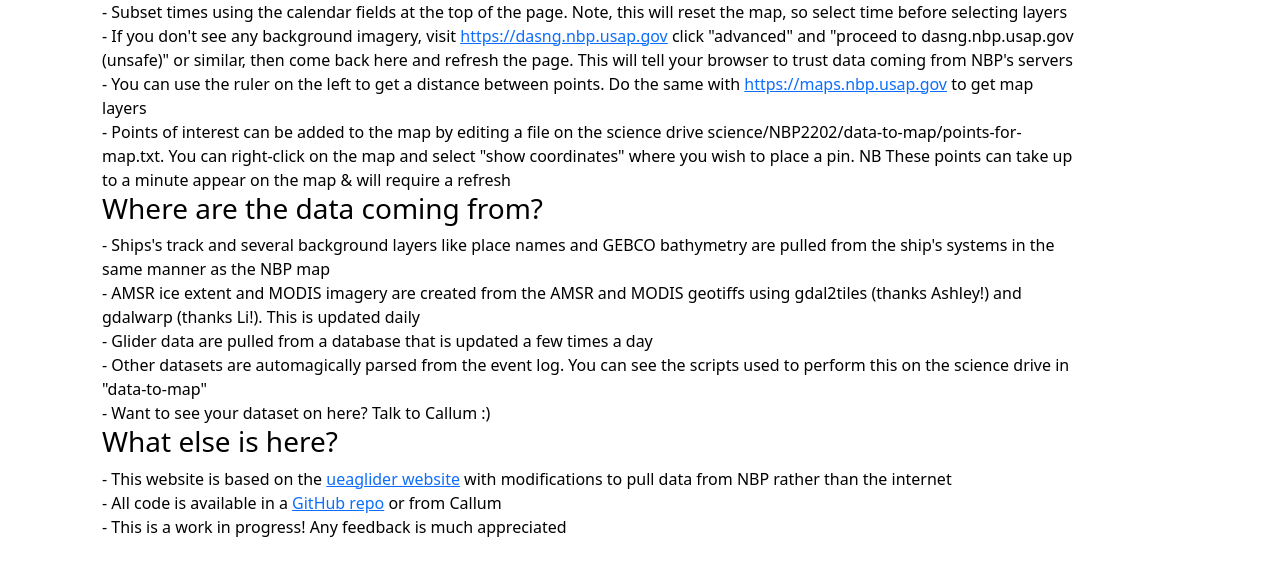
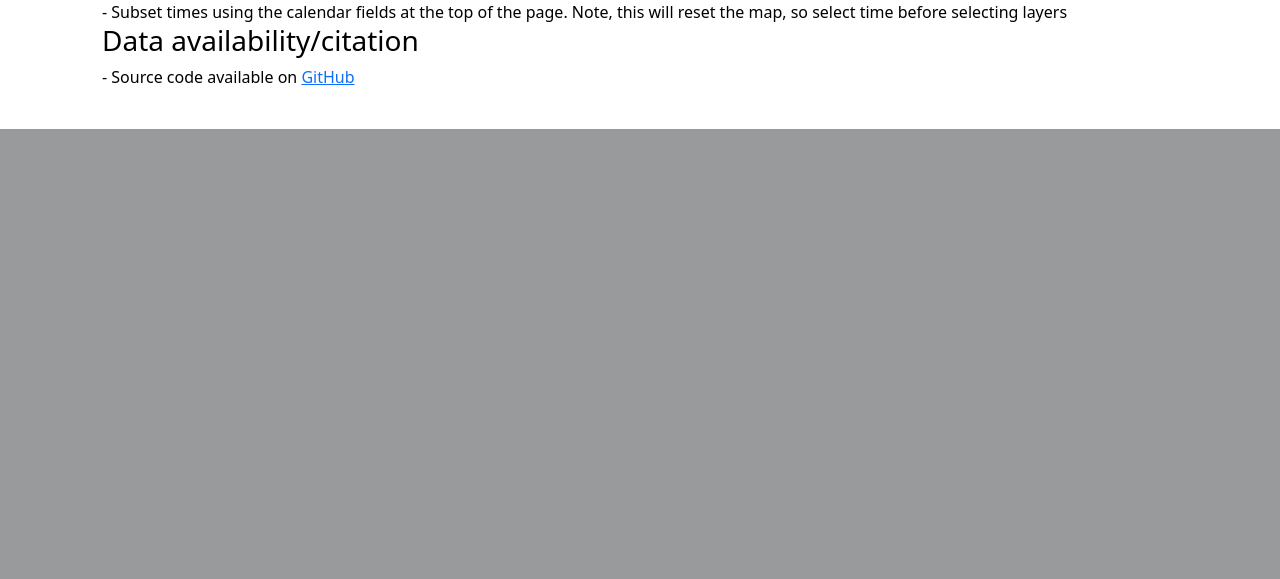
Before and after one commit to callumrollo/itgc-2022-map, a Flask app: template itgc/templates/home/index.html in a window 1280 px wide. Shown: the part 1080-1659 px from the top of the page. After the commit the page ends 1209 px from the top, so only its background shows below. Run offline with Flask 2, Linux system fonts and the light colour scheme; the template is opened without the code that fills it, so the values that code supplies are empty; some libraries are stand-ins or nearby versions.

Commit message:
remove NBP specific instructions

```diff
--- a/itgc/templates/home/index.html
+++ b/itgc/templates/home/index.html
@@ -529,20 +529,8 @@
     - Select layers with icon in upper right corner <br>
     - Click on items to get info including location, time and event number<br>
     - Subset times using the calendar fields at the top of the page. Note, this will reset the map, so select time before selecting layers <br>
-    - If you don't see any background imagery, visit <a href=https://dasng.nbp.usap.gov>https://dasng.nbp.usap.gov</a>
-    click "advanced" and "proceed to dasng.nbp.usap.gov (unsafe)" or similar, then come back here and refresh the page. This will tell your browser to trust data coming from NBP's servers <br>
-    - You can use the ruler on the left to get a distance between points. Do the same with <a href=https://maps.nbp.usap.gov>https://maps.nbp.usap.gov</a>  to get map layers<br>
-    - Points of interest can be added to the map by editing a file on the science drive science/NBP2202/data-to-map/points-for-map.txt.
-    You can right-click on the map and select "show coordinates" where you wish to place a pin. NB These points can take up to a minute appear on the map & will require a refresh
-<h3> Where are the data coming from?</h3>
-    - Ships's track and several background layers like place names and GEBCO bathymetry are pulled from the ship's systems in the same manner as the NBP map<br>
-    - AMSR ice extent and MODIS imagery are created from the AMSR and MODIS geotiffs using gdal2tiles (thanks Ashley!) and gdalwarp (thanks Li!). This is updated daily<br>
-    - Glider data are pulled from a database that is updated a few times a day<br>
-    - Other datasets are automagically parsed from the event log. You can see the scripts used to perform this on the science drive in "data-to-map"<br>
-    - Want to see your dataset on here? Talk to Callum :) <br>
-<h3> What else is here?</h3>
-    - This website is based on the <a href="ueaglider.uea.ac.uk">ueaglider website</a> with modifications to pull data from NBP rather than the internet <br>
-    - All code is available in a <a href="github.com/ueaglider/ueaglider-web">GitHub repo</a> or from Callum <br>
-    - This is a work in progress! Any feedback is much appreciated
+<h3> Data availability/citation</h3>
+    - Source code available on <a href=https://github.com/callumrollo/itgc-2022-map>GitHub</a>
 </div>
 </body>
+</html>
```
